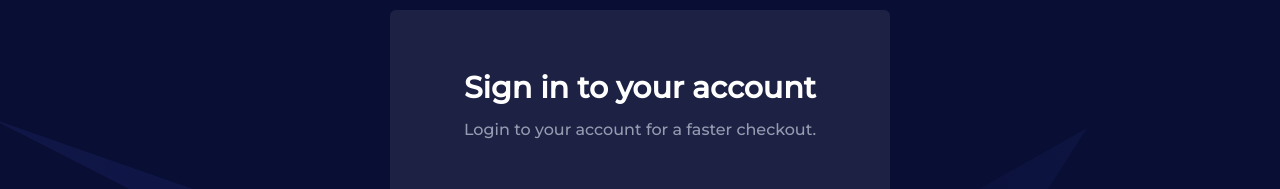
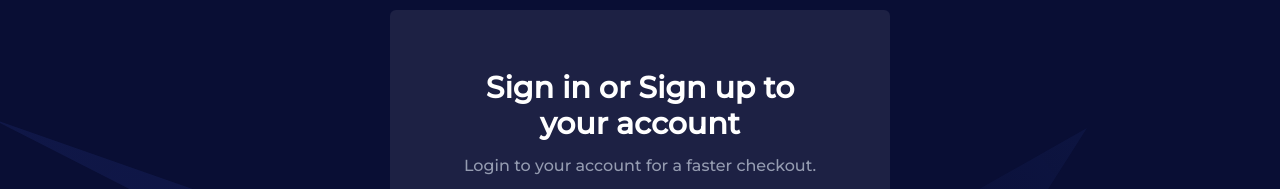
Before and after one commit to arysttoto/helpmesolve-v2, a Next.js app: page /auth/signin in a window 1280 px wide. Shown: the part 170-359 px from the top of the page. Built offline with nearby package versions, Linux system fonts and the light colour scheme; no server answers.

Commit message:
env updated

```diff
--- a/app/auth/signin/page.jsx
+++ b/app/auth/signin/page.jsx
@@ -30,7 +30,7 @@ const SigninPage = () => {
             <div className="w-full px-4">
               <div className="mx-auto max-w-[500px] rounded-md bg-primary bg-opacity-5 py-10 px-6 dark:bg-dark sm:p-[60px]">
                 <h3 className="mb-3 text-center text-2xl font-bold text-black dark:text-white sm:text-3xl">
-                  Sign in to your account
+                  Sign in or Sign up to your account
                 </h3>
                 <p className="mb-11 text-center text-base font-medium text-body-color">
                   Login to your account for a faster checkout.
```
